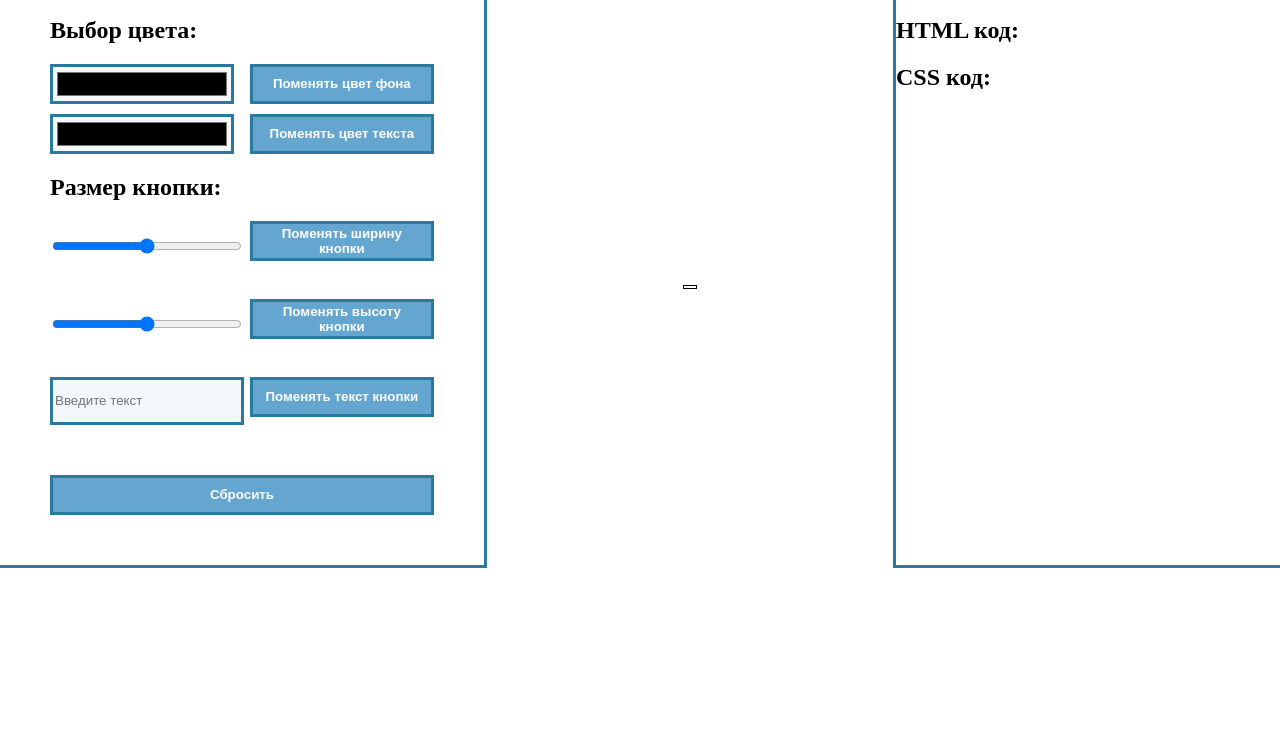
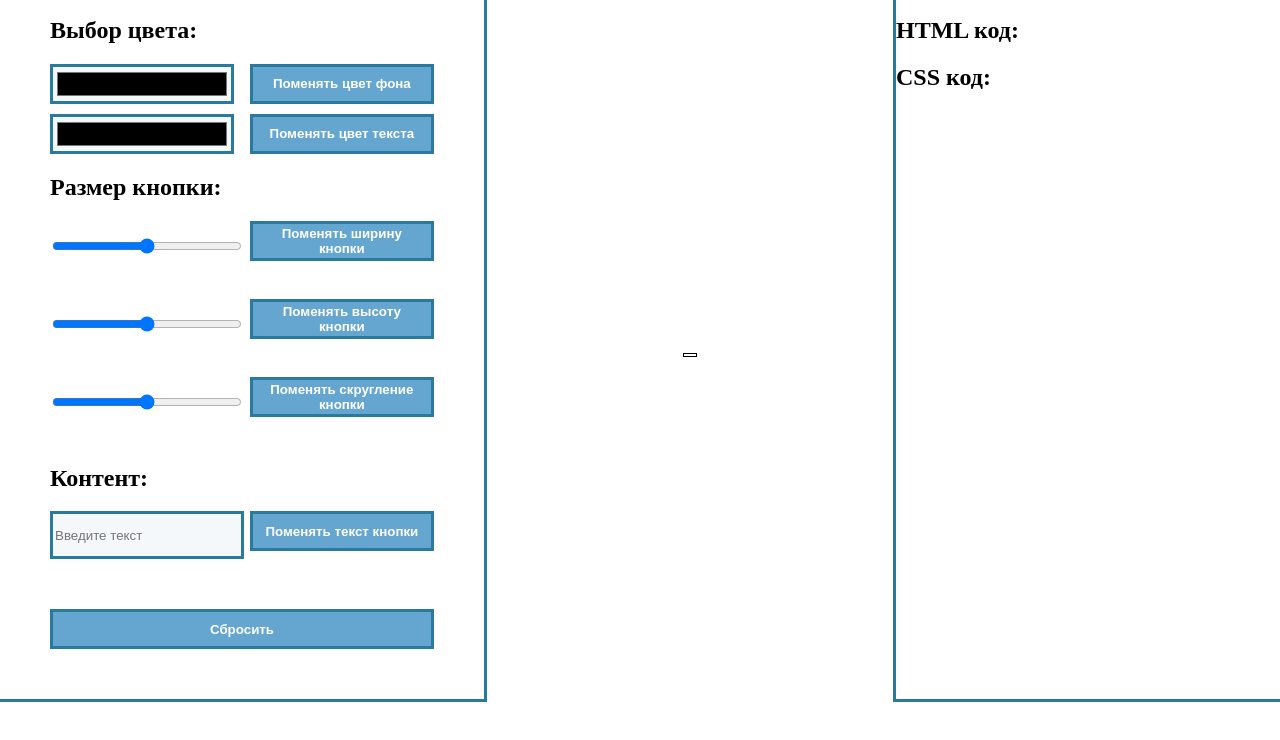
Before and after one commit to iosif-tihonenkov/buttonanimation, a plain HTML site: page index.html in a window 1280 px wide. Shown: the part 48-788 px from the top of the page. Drawn offline with Linux system fonts and the light colour scheme.

Commit message:
add circle

```diff
--- a/index.html
+++ b/index.html
@@ -36,13 +36,21 @@
                 </div>
                 <div class="sizeSelect__item">
                     <div class="sizeSelect__itemInput">
-                        <input type="range" min="0" max="500" step="1" name="height" oninput="onInputHeight()" placeholder="Введите ширину">
+                        <input type="range" min="0" max="500" step="1" name="height" oninput="onInputHeight()">
                         <p id="valueInput__height"></p>
                     </div>
                     <button onclick="height()">Поменять высоту кнопки</button>
                 </div>
+                <div class="sizeSelect__item">
+                    <div class="sizeSelect__itemInput">
+                        <input type="range" min="0" max="250" step="1" name="circle" oninput="onInputCircle()">
+                        <p id="valueInput__circle"></p>
+                    </div>
+                    <button onclick="circle()">Поменять скругление кнопки</button>
+                </div>
            </div>
            <div class="contenSelect">
+               <h2>Контент:</h2>
                 <div class="contentSelect__item">
                     <input type="text" name="content" placeholder="Введите текст">
                     <button onclick="content()">Поменять текст кнопки</button>
--- a/scripts/script.js
+++ b/scripts/script.js
@@ -42,6 +42,12 @@ function content() {
 
 }
 
+function circle() {
+    let circle = document.querySelector("input[name='circle']").value;
+    document.getElementById("button_one").style.borderRadius = circle + 'px';
+    document.getElementById("heightCode").textContent = "height: " + height + ";";
+}
+
 function onInputWidth() {
     let rng = document.querySelector("input[name='width']");
     let p = document.getElementById("valueInput__width");
@@ -53,3 +59,9 @@ function onInputHeight() {
     let p = document.getElementById("valueInput__height");
     p.innerHTML=rng.value;
 }
+
+function onInputCircle() {
+    let rng = document.querySelector("input[name='circle']");
+    let p = document.getElementById("valueInput__circle");
+    p.innerHTML=rng.value;
+}
```
